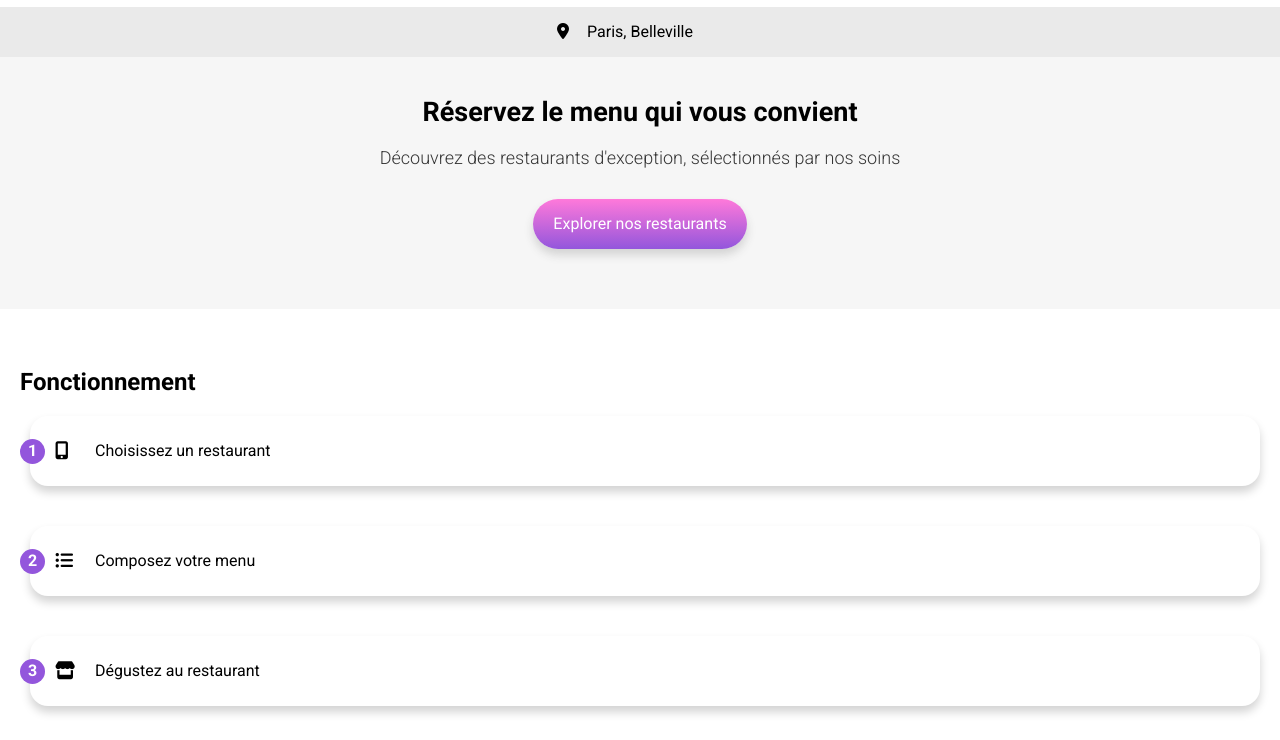
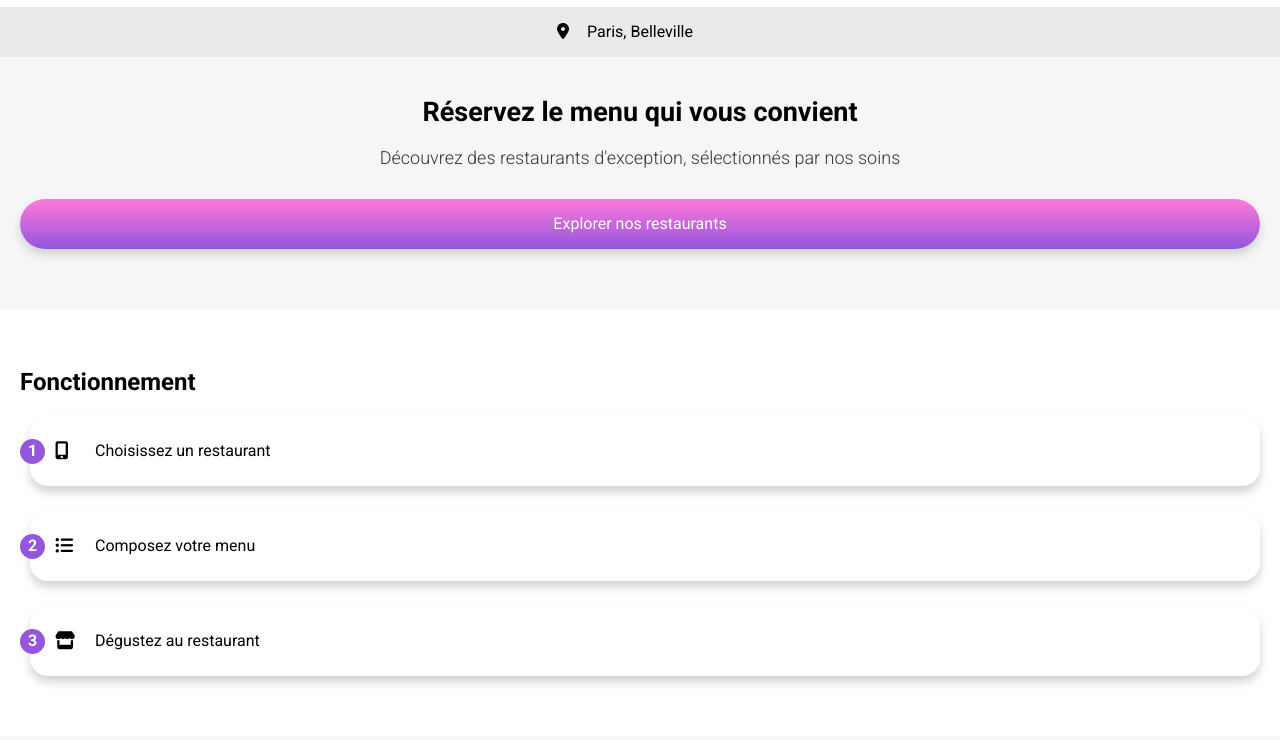
Before and after one commit to roy-raphael/DW_P3-Ohmyfood, a website: page index.html in a window 1280 px wide. Shown: the part 60-800 px from the top of the page. Drawn offline with Linux system fonts and the light colour scheme; a web font is replaced by a local one.

Commit message:
refactor : remove margins from components

```diff
--- a/sass/components/_btn.scss
+++ b/sass/components/_btn.scss
@@ -1,5 +1,5 @@
 .btn {
-    margin: 30px auto 0 auto;
+    margin: 0;
     padding: 0 20px;
     height: 50px;
 
--- a/sass/components/_ordered-list-item.scss
+++ b/sass/components/_ordered-list-item.scss
@@ -1,15 +1,10 @@
 .ordered-list-item {
     display: flex;
     align-items: center;
-    margin-bottom: 40px;
     height: 70px;
 
     border-radius: 18px;
     box-shadow: 0px 6px 10px lightgray;
-
-    &:last-child {
-        margin-bottom: 0;
-    }
 
     & > div {
         display: flex;
--- a/sass/components/_restaurant-card.scss
+++ b/sass/components/_restaurant-card.scss
@@ -1,7 +1,6 @@
 .restaurant-card {
     position: relative;
     margin: 0;
-    gap: 0;
 
     overflow: hidden;
     border-radius: 20px;
--- a/sass/pages/_home.scss
+++ b/sass/pages/_home.scss
@@ -20,6 +20,7 @@
 
     & > p {
         margin: 0;
+        padding-bottom: 30px;
 
         color: $homepage-presentation-text-color;
         font-size: 18px;
@@ -34,6 +35,10 @@
         list-style: none;
         margin: 0;
         padding: 0 0 0 10px;
+
+        display: flex;
+        flex-direction: column;
+        gap: 25px;
     }
 }
 
```
Also changed, not shown: css/style.css.
